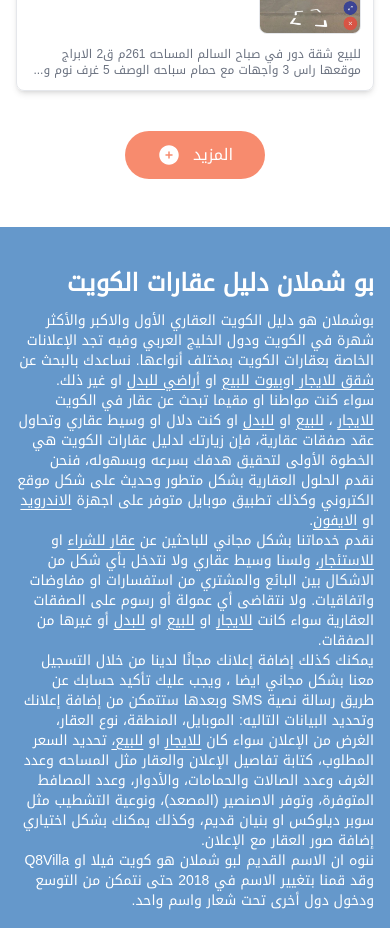
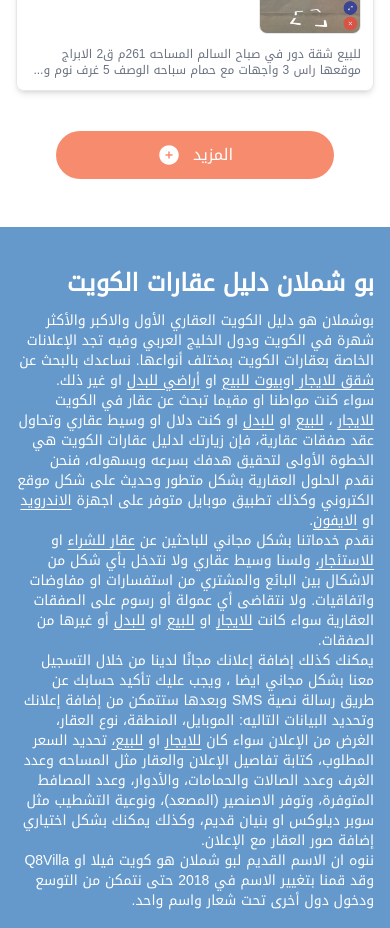
Before and after one commit to samiur-r/square-feet, a Next.js app: page / in a window 390 px wide. Shown: the part 1400-2328 px from the top of the page. Built offline with nearby package versions, Linux system fonts and the light colour scheme.

Commit message:
feat: create homepage

```diff
--- a/src/components/CTA.tsx
+++ b/src/components/CTA.tsx
@@ -4,15 +4,23 @@ interface CTAProps {
   title: string
   backgroundColor: string
   Icon?: JSX.Element
+  fullWidth?: boolean
 }
 
-const CTA: React.FC<CTAProps> = ({ title, backgroundColor, Icon }) => {
+const CTA: React.FC<CTAProps> = ({
+  title,
+  backgroundColor,
+  Icon,
+  fullWidth
+}) => {
   return (
     <button
       type="button"
       className={`${
         backgroundColor === 'primary' ? 'bg-primary' : 'bg-secondary'
-      } text-white opacity-80 font-medium py-3 px-8 md:rounded-lg rounded-full inline-flex items-center`}
+      } ${
+        fullWidth && 'w-full md:w-auto mx-10 md:mx-auto'
+      } text-white opacity-80 font-medium py-3 px-8 md:rounded-lg rounded-full flex justify-center items-center`}
     >
       <span>{title}</span>
       {Icon && Icon}
--- a/src/components/Posts/index.tsx
+++ b/src/components/Posts/index.tsx
@@ -112,6 +112,7 @@ const Posts = () => {
           title="المزيد"
           backgroundColor="secondary"
           Icon={<PlusCircleIcon className="h-6 w-6 mr-3" />}
+          fullWidth
         />
       </div>
     </div>
```
